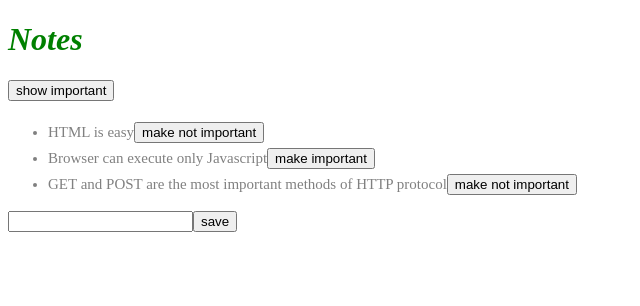
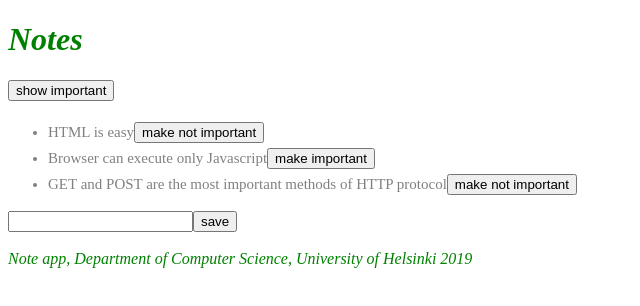
Before and after one commit to Taka571/fullstackopen2019, a React (Create React App) app: page / in a window 1280 px wide. Shown: the top 306 px of the page, without its empty margins (0-640 px from the left). Built offline with nearby package versions, Linux system fonts and the light colour scheme; data requests are answered from the project's data file.

Commit message:
add Footer component

```diff
--- a/src/App.js
+++ b/src/App.js
@@ -1,6 +1,7 @@
 import React, { useState, useEffect } from 'react'
 import Note from './components/Note'
 import Notification from './components/Notification'
+import Footer from './components/Footer'
 import noteService from './services/notes'
 import './index.css'
 
@@ -105,6 +106,7 @@
         />
         <button type="submit">save</button>
       </form>
+      <Footer />
     </div>
   )
 }
--- /dev/null
+++ b/src/components/Footer.js
@@ -0,0 +1,18 @@
+import React from 'react'
+
+const Footer = () => {
+  const footerStyle = {
+    color: 'green',
+    fontStyle: 'italic',
+    fontSize: 16
+  }
+
+  return (
+    <div style={footerStyle}>
+      <br />
+      <em>Note app, Department of Computer Science, University of Helsinki 2019</em>
+    </div>
+  )
+}
+
+export default Footer
```
